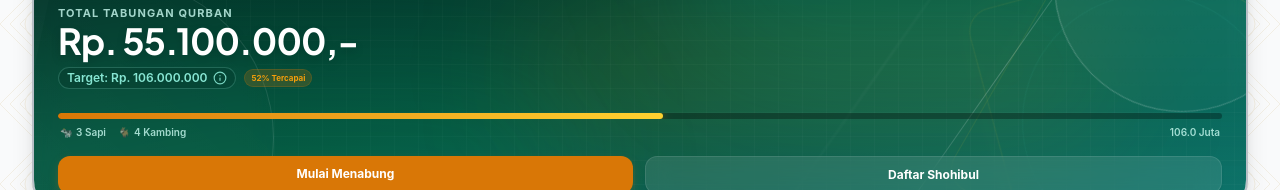
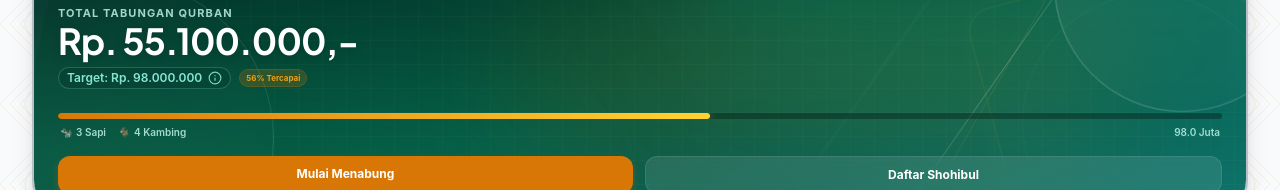
Before and after one commit to ndiecyber/TabunganQurban, a Vue app: page / in a window 1280 px wide. Shown: the part 176-366 px from the top of the page. Built offline with nearby package versions, Linux system fonts and the light colour scheme; what vue3-apexcharts would draw is missing.

Commit message:
refactor: derive targetTotal dynamically from shohibul counts and update cache keys to v4.1

```diff
--- a/src/stores/qurban.js
+++ b/src/stores/qurban.js
@@ -8,12 +8,23 @@ export const useQurbanStore = defineStore('qurban', {
       sapi: 4000000,
       kambing: 3500000
     },
-    targetTotal: 106000000,
     currentShohibulId: 'shohibul-01', // Logged in user: Budi Santoso
     isDarkMode: false
   }),
 
   getters: {
+    targetTotal(state) {
+      const sapiCount = state.shohibuls.filter(item => item.type === 'sapi').length
+      const kambingCount = state.shohibuls.filter(item => item.type === 'kambing').length
+
+      const sapiAnimals = Math.ceil(sapiCount / 7)
+      const kambingAnimals = kambingCount
+
+      const sapiTarget = sapiAnimals * (7 * state.animalPrices.sapi)
+      const kambingTarget = kambingAnimals * state.animalPrices.kambing
+
+      return sapiTarget + kambingTarget
+    },
     totalCollected(state) {
       return state.shohibuls.reduce((sum, item) => sum + item.collected, 0)
     },
@@ -54,8 +65,8 @@ export const useQurbanStore = defineStore('qurban', {
 
   actions: {
     initializeStore() {
-      const cachedShohibuls = localStorage.getItem('qurban_shohibuls_v4')
-      const cachedTransactions = localStorage.getItem('qurban_transactions_v4')
+      const cachedShohibuls = localStorage.getItem('qurban_shohibuls_v4.1')
+      const cachedTransactions = localStorage.getItem('qurban_transactions_v4.1')
 
       if (cachedShohibuls && cachedTransactions) {
         this.shohibuls = JSON.parse(cachedShohibuls)
@@ -186,8 +197,6 @@ export const useQurbanStore = defineStore('qurban', {
         ...shohibulData
       }
       this.shohibuls.push(newShohibul)
-
-      this.targetTotal += shohibulData.target
 
       this.saveToCache()
       return newShohibul
```
